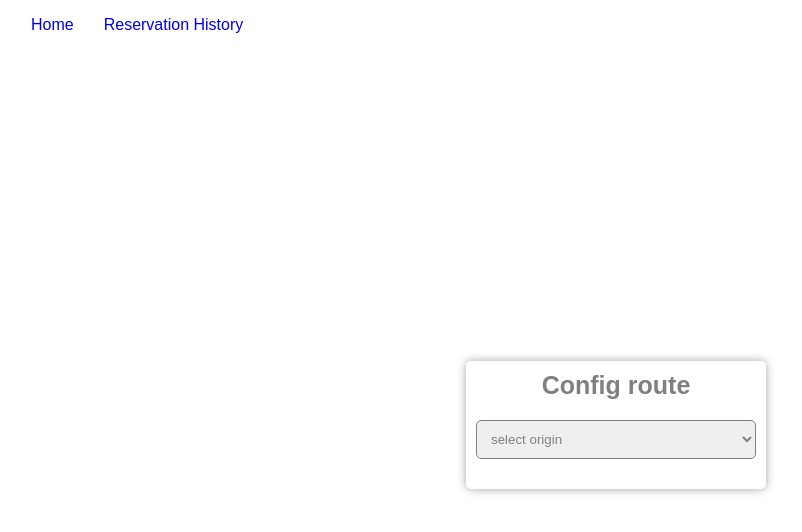
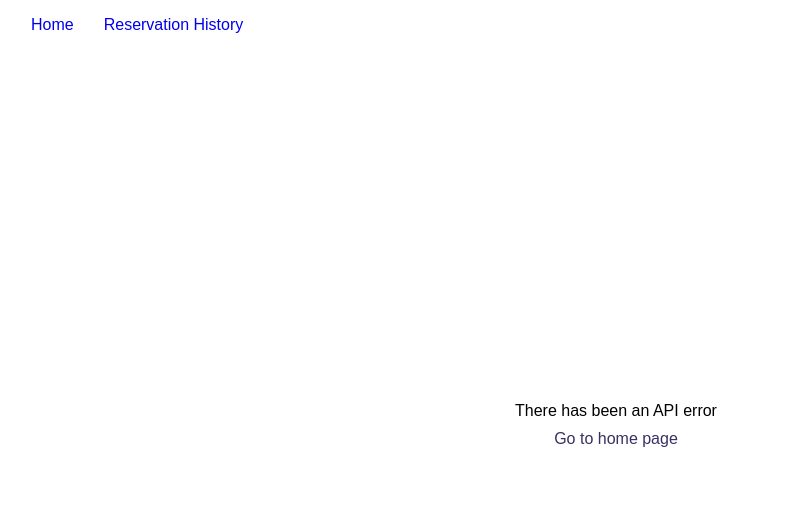
Before and after one commit to nelsonoftrafalgar/cosmos-odyssey, a React (Create React App) app in the folder client/: page /error in a window 1280 px wide. Before the commit this address led to /. Shown: the top 532 px of the page, without its empty margins (24-826 px from the left). Built offline with nearby package versions, Linux system fonts and the light colour scheme.

Commit message:
add error page

```diff
--- a/client/src/App.tsx
+++ b/client/src/App.tsx
@@ -1,5 +1,6 @@
 import { Redirect, Route, BrowserRouter as Router, Switch } from 'react-router-dom'
 
+import Error from 'components/Error'
 import Navigation from 'components/Navigation'
 import { PriceList } from 'components/PriceList'
 import ReservationHistory from 'components/ReservationHistory'
@@ -20,6 +21,9 @@ const App = () => {
 					<Route exact path='/reservationHistory'>
 						<ReservationHistory />
 					</Route>
+					<Route exact path='/error'>
+						<Error />
+					</Route>
 					<Redirect to='/' />
 				</Switch>
 			</div>
--- /dev/null
+++ b/client/src/components/Error.tsx
@@ -0,0 +1,12 @@
+import { Link } from 'react-router-dom'
+
+const Error = () => {
+	return (
+		<div className='error-wrapper'>
+			<p className='error-message'>There has been an API error</p>
+			<Link to='/'>Go to home page</Link>
+		</div>
+	)
+}
+
+export default Error
--- a/client/src/components/PriceList.tsx
+++ b/client/src/components/PriceList.tsx
@@ -1,6 +1,6 @@
 import { CellProps, useFilters, useSortBy, useTable } from 'react-table'
 import { FC, useEffect, useMemo, useState } from 'react'
-import { Redirect, useParams } from 'react-router-dom'
+import { Redirect, useHistory, useParams } from 'react-router-dom'
 
 import Loader from 'components/Loader'
 import RefreshModal from 'components/RefreshModal'
@@ -65,6 +65,7 @@ interface IProps {
 }
 
 const PriceList: FC<IProps> = ({ origin, destination }) => {
+	const history = useHistory()
 	const [priceList, setPriceList] = useState<IPriceListState | null>(null)
 	const [reservation, setReservation] = useState<ICellValues | null>(null)
 	const [displayRefreshModal, setDisplayRefreshModal] = useState(false)
@@ -80,13 +81,13 @@ const PriceList: FC<IProps> = ({ origin, destination }) => {
 
 				const { validUntil, id: priceListId } = response.data
 				setPriceList({ selectedLeg, validUntil, priceListId })
-			} catch (error) {
-				console.log('api error', error)
+			} catch {
+				history.replace('/error')
 			}
 		}
 
 		fetchPriceList()
-	}, [origin, destination])
+	}, [origin, destination, history])
 
 	const data =
 		useMemo(
--- a/client/src/components/ReservationHistory.tsx
+++ b/client/src/components/ReservationHistory.tsx
@@ -2,8 +2,10 @@ import { useEffect, useState } from 'react'
 
 import Loader from 'components/Loader'
 import axios from 'axios'
+import { useHistory } from 'react-router-dom'
 
 const ReservationHistory = () => {
+	const history = useHistory()
 	const [reservationHistory, setReservationHistory] = useState(null)
 
 	useEffect(() => {
@@ -11,13 +13,13 @@ const ReservationHistory = () => {
 			try {
 				const response = await axios.get('/api/reservationHistory')
 				setReservationHistory(response.data)
-			} catch (error) {
-				console.log('reservation history api error')
+			} catch {
+				history.replace('/error')
 			}
 		}
 
 		getReservationHistory()
-	}, [])
+	}, [history])
 
 	if (!reservationHistory) {
 		return <Loader />
--- a/client/src/components/ReservationModal.tsx
+++ b/client/src/components/ReservationModal.tsx
@@ -3,6 +3,7 @@ import { ChangeEvent, Dispatch, FC, FormEvent, SetStateAction, useState } from '
 import { ICellValues } from 'components/PriceList'
 import Loader from 'components/Loader'
 import axios from 'axios'
+import { useHistory } from 'react-router-dom'
 
 interface IProps extends ICellValues {
 	closeModal: Dispatch<SetStateAction<ICellValues | null>>
@@ -20,6 +21,7 @@ const ReservationModal: FC<IProps> = ({
 	destination,
 	priceListId,
 }) => {
+	const history = useHistory()
 	const [firstName, setFirstName] = useState('')
 	const [lastName, setLastName] = useState('')
 	const [submitSuccessful, setSubmitSuccessful] = useState(false)
@@ -56,9 +58,8 @@ const ReservationModal: FC<IProps> = ({
 
 				setIsSubmitting(false)
 				setSubmitSuccessful(true)
-			} catch (error) {
-				console.log('reservation submit error', error)
-				setIsSubmitting(false)
+			} catch {
+				history.replace('/error')
 			}
 		}
 	}
--- /dev/null
+++ b/client/src/styles/error.scss
@@ -0,0 +1,14 @@
+.error-wrapper {
+	display: flex;
+	flex-direction: column;
+	align-items: center;
+
+	a {
+		text-decoration: none;
+		color: #373163;
+	}
+}
+
+.error-message {
+	margin-bottom: 10px;
+}
--- a/client/src/styles/index.scss
+++ b/client/src/styles/index.scss
@@ -6,3 +6,4 @@
 @import 'priceList';
 @import 'reservationModal';
 @import 'refreshModal';
+@import 'error';
```
